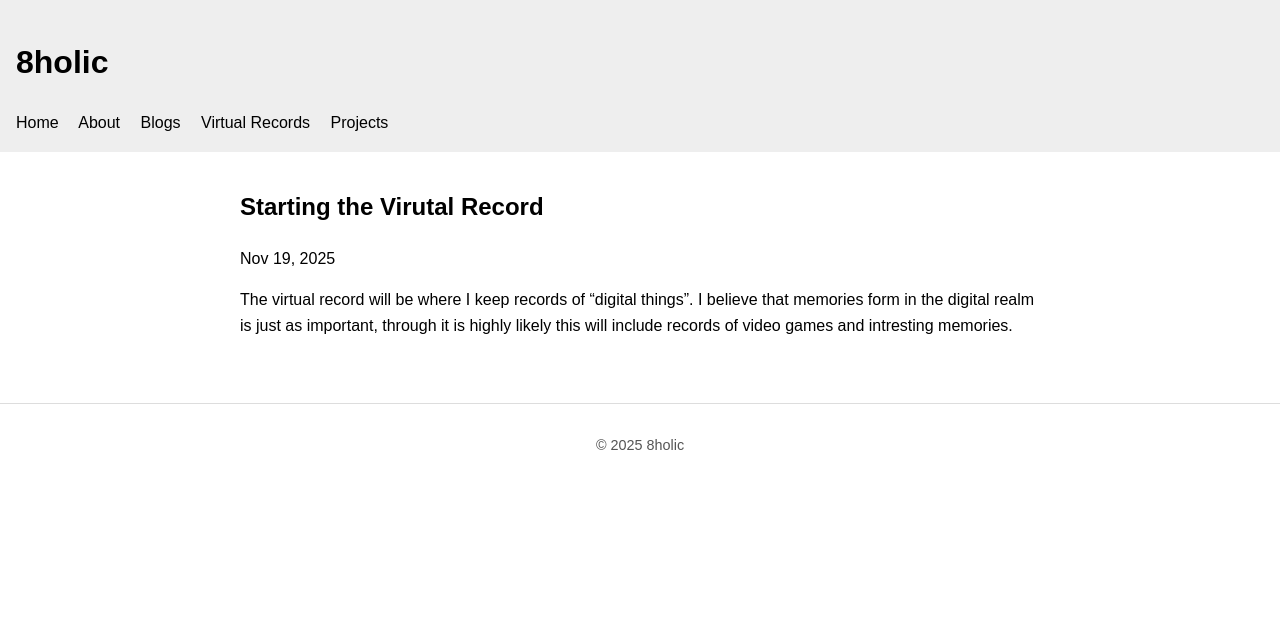
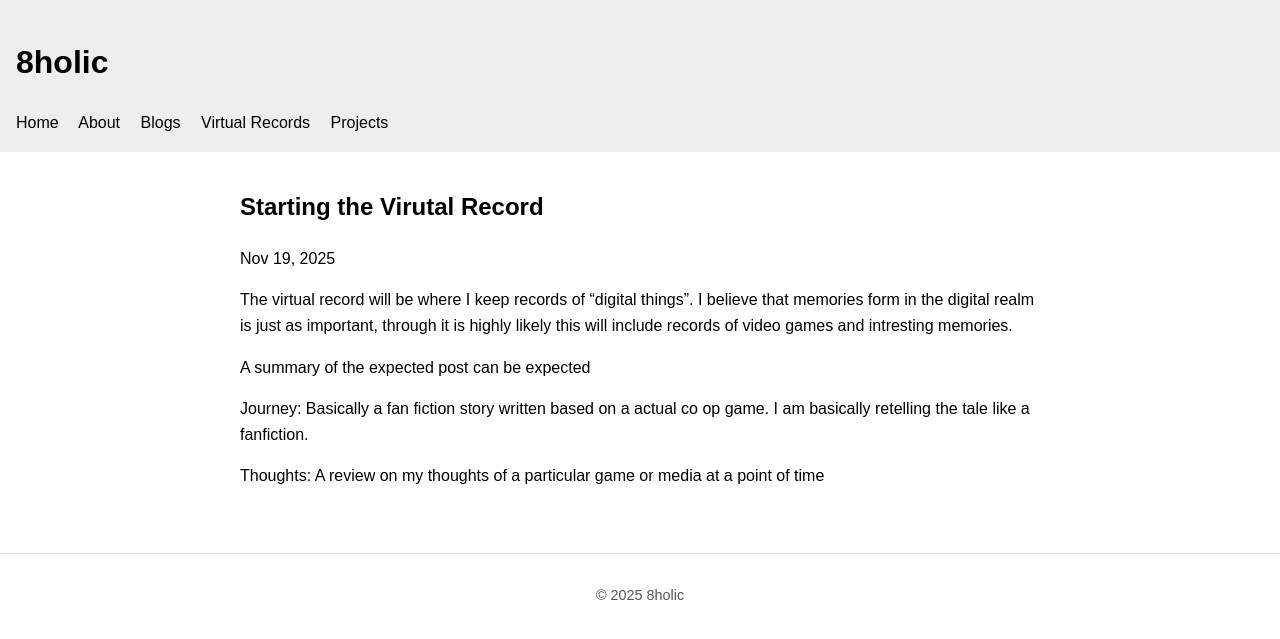
Before and after one commit to 8holic/8holic, a Jekyll site: the page built from _vrecords/2025-11-21-vrecord.markdown, in a window 1280 px wide. Shown: the top 639 px of the page. Built offline with Jekyll 4.4.1, drawn with Linux system fonts in a browser that asks for light colours.

Commit message:
entry to vrecord

```diff
--- a/_vrecords/2025-11-21-vrecord.markdown
+++ b/_vrecords/2025-11-21-vrecord.markdown
@@ -7,3 +7,9 @@ description: "Where I establish the purpose of Virtual Records"
 
 ---
 The virtual record will be where I keep records of "digital things". I believe that memories form in the digital realm is just as important, through it is highly likely this will include records of video games and intresting memories.
+
+A summary of the expected post can be expected
+
+Journey: Basically a fan fiction story written based on a actual co op game. I am basically retelling the tale like a fanfiction.
+
+Thoughts: A review on my thoughts of a particular game or media at a point of time
```
Also changed, not shown: _vrecords/2025-11-23-barotrauma.markdown (added, +37 -0 lines), 5 other files.
